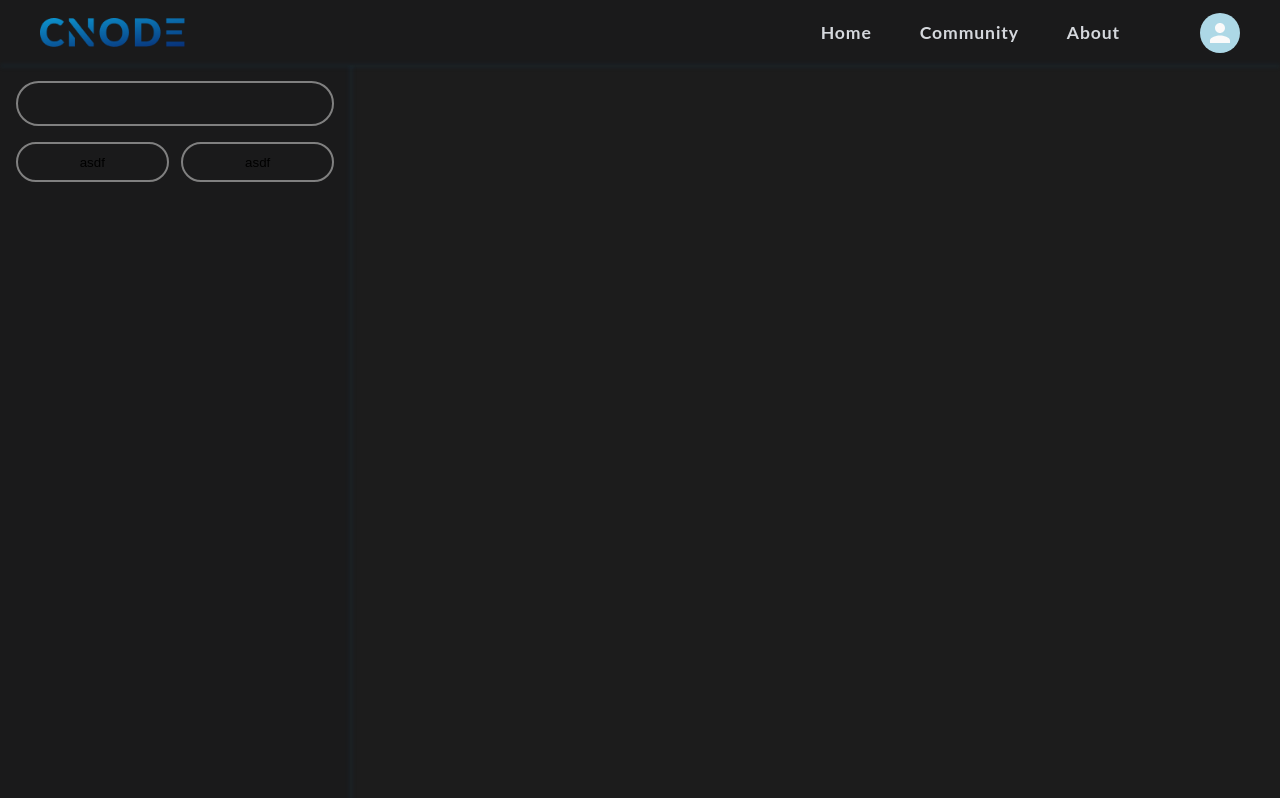
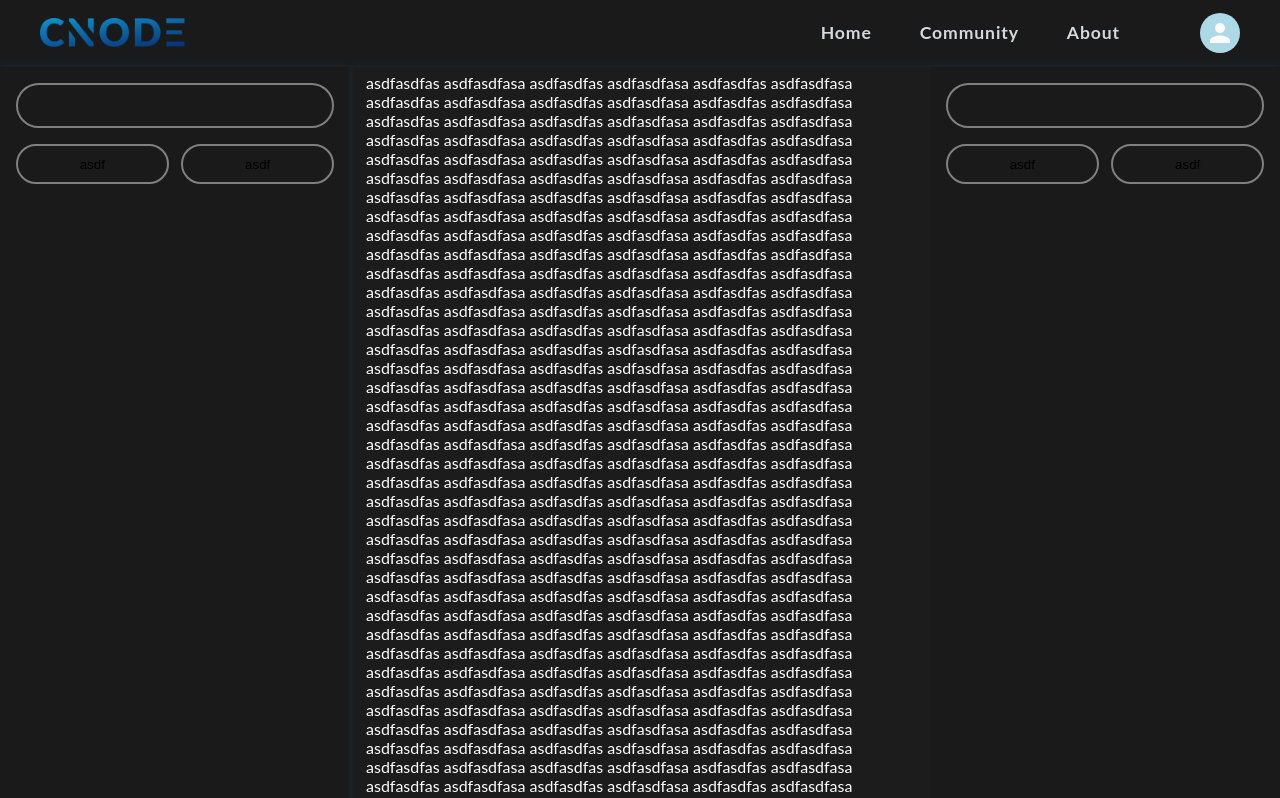
Before and after one commit to rarcz29/cnode-client, a React (Create React App) app: page / in a window 1280 px wide. Shown: the top 798 px of the page. Built offline with nearby package versions, Linux system fonts and the light colour scheme.

Commit message:
Update the main layout

```diff
--- a/src/layouts/main/PanelLayout/PanelLayout.js
+++ b/src/layouts/main/PanelLayout/PanelLayout.js
@@ -1,18 +1,19 @@
-import LeftPanel from 'layouts/main/components/LeftPanel';
 import TopBar from 'layouts/main/components/TopBar';
 import React from 'react';
 import { Outlet } from 'react-router';
+import LeftPanel from '../components/LeftPanel';
 import {
-    LeftPanelContainer,
+    FixedRightPanel,
+    HeaderContainer,
     Main,
     PageSeparator,
-    TopBarContainer,
+    SidePanelContainer,
 } from './style';
 
 const PanelLayout = () => {
     return (
         <>
-            <TopBarContainer>
+            {/* <TopBarContainer>
                 <TopBar />
                 <PageSeparator />
             </TopBarContainer>
@@ -20,8 +21,111 @@ const PanelLayout = () => {
                 <LeftPanel />
                 <PageSeparator vertical />
             </LeftPanelContainer>
+            <RightPanelContainer>
+                <RightPanel />
+            </RightPanelContainer> */}
+            {/* <FixedContainer width="100%" height="100vh"> */}
+            <HeaderContainer>
+                <TopBar />
+                <PageSeparator />
+            </HeaderContainer>
+            {/* <SidePanelsContainer> */}
+            <SidePanelContainer>
+                <LeftPanel />
+                <PageSeparator vertical />
+            </SidePanelContainer>
+            <FixedRightPanel />
+            {/* </SidePanelsContainer> */}
+            {/* </FixedContainer> */}
             <Main>
                 <Outlet />
+                asdfasdfas asdfasdfasa asdfasdfas asdfasdfasa asdfasdfas
+                asdfasdfasa asdfasdfas asdfasdfasa asdfasdfas asdfasdfasa
+                asdfasdfas asdfasdfasa asdfasdfas asdfasdfasa asdfasdfas
+                asdfasdfasa asdfasdfas asdfasdfasa asdfasdfas asdfasdfasa
+                asdfasdfas asdfasdfasa asdfasdfas asdfasdfasa asdfasdfas
+                asdfasdfasa asdfasdfas asdfasdfasa asdfasdfas asdfasdfasa
+                asdfasdfas asdfasdfasa asdfasdfas asdfasdfasa asdfasdfas
+                asdfasdfasa asdfasdfas asdfasdfasa asdfasdfas asdfasdfasa
+                asdfasdfas asdfasdfasa asdfasdfas asdfasdfasa asdfasdfas
+                asdfasdfasa asdfasdfas asdfasdfasa asdfasdfas asdfasdfasa
+                asdfasdfas asdfasdfasa asdfasdfas asdfasdfasa asdfasdfas
+                asdfasdfasa asdfasdfas asdfasdfasa asdfasdfas asdfasdfasa
+                asdfasdfas asdfasdfasa asdfasdfas asdfasdfasa asdfasdfas
+                asdfasdfasa asdfasdfas asdfasdfasa asdfasdfas asdfasdfasa
+                asdfasdfas asdfasdfasa asdfasdfas asdfasdfasa asdfasdfas
+                asdfasdfasa asdfasdfas asdfasdfasa asdfasdfas asdfasdfasa
+                asdfasdfas asdfasdfasa asdfasdfas asdfasdfasa asdfasdfas
+                asdfasdfasa asdfasdfas asdfasdfasa asdfasdfas asdfasdfasa
+                asdfasdfas asdfasdfasa asdfasdfas asdfasdfasa asdfasdfas
+                asdfasdfasa asdfasdfas asdfasdfasa asdfasdfas asdfasdfasa
+                asdfasdfas asdfasdfasa asdfasdfas asdfasdfasa asdfasdfas
+                asdfasdfasa asdfasdfas asdfasdfasa asdfasdfas asdfasdfasa
+                asdfasdfas asdfasdfasa asdfasdfas asdfasdfasa asdfasdfas
+                asdfasdfasa asdfasdfas asdfasdfasa asdfasdfas asdfasdfasa
+                asdfasdfas asdfasdfasa asdfasdfas asdfasdfasa asdfasdfas
+                asdfasdfasa asdfasdfas asdfasdfasa asdfasdfas asdfasdfasa
+                asdfasdfas asdfasdfasa asdfasdfas asdfasdfasa asdfasdfas
+                asdfasdfasa asdfasdfas asdfasdfasa asdfasdfas asdfasdfasa
+                asdfasdfas asdfasdfasa asdfasdfas asdfasdfasa asdfasdfas
+                asdfasdfasa asdfasdfas asdfasdfasa asdfasdfas asdfasdfasa
+                asdfasdfas asdfasdfasa asdfasdfas asdfasdfasa asdfasdfas
+                asdfasdfasa asdfasdfas asdfasdfasa asdfasdfas asdfasdfasa
+                asdfasdfas asdfasdfasa asdfasdfas asdfasdfasa asdfasdfas
+                asdfasdfasa asdfasdfas asdfasdfasa asdfasdfas asdfasdfasa
+                asdfasdfas asdfasdfasa asdfasdfas asdfasdfasa asdfasdfas
+                asdfasdfasa asdfasdfas asdfasdfasa asdfasdfas asdfasdfasa
+                asdfasdfas asdfasdfasa asdfasdfas asdfasdfasa asdfasdfas
+                asdfasdfasa asdfasdfas asdfasdfasa asdfasdfas asdfasdfasa
+                asdfasdfas asdfasdfasa asdfasdfas asdfasdfasa asdfasdfas
+                asdfasdfasa asdfasdfas asdfasdfasa asdfasdfas asdfasdfasa
+                asdfasdfas asdfasdfasa asdfasdfas asdfasdfasa asdfasdfas
+                asdfasdfasa asdfasdfas asdfasdfasa asdfasdfas asdfasdfasa
+                asdfasdfas asdfasdfasa asdfasdfas asdfasdfasa asdfasdfas
+                asdfasdfasa asdfasdfas asdfasdfasa asdfasdfas asdfasdfasa
+                asdfasdfas asdfasdfasa asdfasdfas asdfasdfasa asdfasdfas
+                asdfasdfasa asdfasdfas asdfasdfasa asdfasdfas asdfasdfasa
+                asdfasdfas asdfasdfasa asdfasdfas asdfasdfasa asdfasdfas
+                asdfasdfasa asdfasdfas asdfasdfasa asdfasdfas asdfasdfasa
+                asdfasdfas asdfasdfasa asdfasdfas asdfasdfasa asdfasdfas
+                asdfasdfasa asdfasdfas asdfasdfasa asdfasdfas asdfasdfasa
+                asdfasdfas asdfasdfasa asdfasdfas asdfasdfasa asdfasdfas
+                asdfasdfasa asdfasdfas asdfasdfasa asdfasdfas asdfasdfasa
+                asdfasdfas asdfasdfasa asdfasdfas asdfasdfasa asdfasdfas
+                asdfasdfasa asdfasdfas asdfasdfasa asdfasdfas asdfasdfasa
+                asdfasdfas asdfasdfasa asdfasdfas asdfasdfasa asdfasdfas
+                asdfasdfasa asdfasdfas asdfasdfasa asdfasdfas asdfasdfasa
+                asdfasdfas asdfasdfasa asdfasdfas asdfasdfasa asdfasdfas
+                asdfasdfasa asdfasdfas asdfasdfasa asdfasdfas asdfasdfasa
+                asdfasdfas asdfasdfasa asdfasdfas asdfasdfasa asdfasdfas
+                asdfasdfasa asdfasdfas asdfasdfasa asdfasdfas asdfasdfasa
+                asdfasdfas asdfasdfasa asdfasdfas asdfasdfasa asdfasdfas
+                asdfasdfasa asdfasdfas asdfasdfasa asdfasdfas asdfasdfasa
+                asdfasdfas asdfasdfasa asdfasdfas asdfasdfasa asdfasdfas
+                asdfasdfasa asdfasdfas asdfasdfasa asdfasdfas asdfasdfasa
+                asdfasdfas asdfasdfasa asdfasdfas asdfasdfasa asdfasdfas
+                asdfasdfasa asdfasdfas asdfasdfasa asdfasdfas asdfasdfasa
+                asdfasdfas asdfasdfasa asdfasdfas asdfasdfasa asdfasdfas
+                asdfasdfasa asdfasdfas asdfasdfasa asdfasdfas asdfasdfasa
+                asdfasdfas asdfasdfasa asdfasdfas asdfasdfasa asdfasdfas
+                asdfasdfasa asdfasdfas asdfasdfasa asdfasdfas asdfasdfasa
+                asdfasdfas asdfasdfasa asdfasdfas asdfasdfasa asdfasdfas
+                asdfasdfasa asdfasdfas asdfasdfasa asdfasdfas asdfasdfasa
+                asdfasdfas asdfasdfasa asdfasdfas asdfasdfasa asdfasdfas
+                asdfasdfasa asdfasdfas asdfasdfasa asdfasdfas asdfasdfasa
+                asdfasdfas asdfasdfasa asdfasdfas asdfasdfasa asdfasdfas
+                asdfasdfasa asdfasdfas asdfasdfasa asdfasdfas asdfasdfasa
+                asdfasdfas asdfasdfasa asdfasdfas asdfasdfasa asdfasdfas
+                asdfasdfasa asdfasdfas asdfasdfasa asdfasdfas asdfasdfasa
+                asdfasdfas asdfasdfasa asdfasdfas asdfasdfasa asdfasdfas
+                asdfasdfasa asdfasdfas asdfasdfasa asdfasdfas asdfasdfasa
+                asdfasdfas asdfasdfasa asdfasdfas asdfasdfasa asdfasdfas
+                asdfasdfasa asdfasdfas asdfasdfasa asdfasdfas asdfasdfasa
+                asdfasdfas asdfasdfasa asdfasdfas asdfasdfasa asdfasdfas
+                asdfasdfasa asdfasdfas asdfasdfasa asdfasdfas asdfasdfasa
+                asdfasdfas asdfasdfasa asdfasdfas asdfasdfasa asdfasdfas
+                asdfasdfasa asdfasdfas asdfasdfasa asdfasdfas asdfasdfasa
+                asdfasdfas asdfasdfasa
             </Main>
         </>
     );
--- a/src/layouts/main/PanelLayout/style.js
+++ b/src/layouts/main/PanelLayout/style.js
@@ -1,5 +1,6 @@
 import { TOP_BAR_HEIGHT } from 'constants/sizes';
 import styled from 'styled-components';
+import LeftPanel from '../components/LeftPanel';
 
 export const PageSeparator = styled.hr`
     width: ${(props) => (props.vertical ? '1px' : props.length)};
@@ -9,22 +10,32 @@ export const PageSeparator = styled.hr`
     opacity: 0.4;
 `;
 
-export const TopBarContainer = styled.div`
+export const FixedContainer = styled.div`
+    position: absolute;
+    width: ${(props) => props.width};
+    height: ${(props) => props.height};
+`;
+
+export const HeaderContainer = styled.div`
     position: fixed;
     width: 100%;
-    z-index: 5;
 `;
 
-export const LeftPanelContainer = styled.div`
+export const SidePanelContainer = styled.div`
+    display: flex;
+    position: fixed;
+    top: calc(${TOP_BAR_HEIGHT}px + 2px);
     height: 100%;
+`;
+
+export const FixedRightPanel = styled(LeftPanel)`
     position: fixed;
-    top: ${TOP_BAR_HEIGHT}px;
-    display: flex;
-    z-index: 4;
+    top: calc(${TOP_BAR_HEIGHT}px + 2px);
+    right: 0;
+    height: 100%;
 `;
 
 export const Main = styled.main`
-    display: static;
     padding-top: calc(${TOP_BAR_HEIGHT}px + 0.5rem);
     padding-left: 1rem;
     padding-right: 1rem;
--- a/src/layouts/main/components/LeftPanel/LeftPanel.js
+++ b/src/layouts/main/components/LeftPanel/LeftPanel.js
@@ -3,9 +3,9 @@ import SearchInput from 'components/common/SearchInput';
 import React from 'react';
 import { ButtonsContainer, Container } from './style';
 
-const LeftPanel = () => {
+const LeftPanel = ({ className }) => {
     return (
-        <Container>
+        <Container className={className}>
             <SearchInput width="100%" height="45px" />
             <ButtonsContainer>
                 <Button width="48%" height="40px" />
--- /dev/null
+++ b/src/layouts/main/components/RightPanel/index.js
@@ -0,0 +1 @@
+export { default } from './RightPanel';
```
Also changed, not shown: src/layouts/main/components/RightPanel/RightPanel.js (added, +8 -0 lines), src/layouts/main/components/RightPanel/style.js (added, +7 -0 lines).
